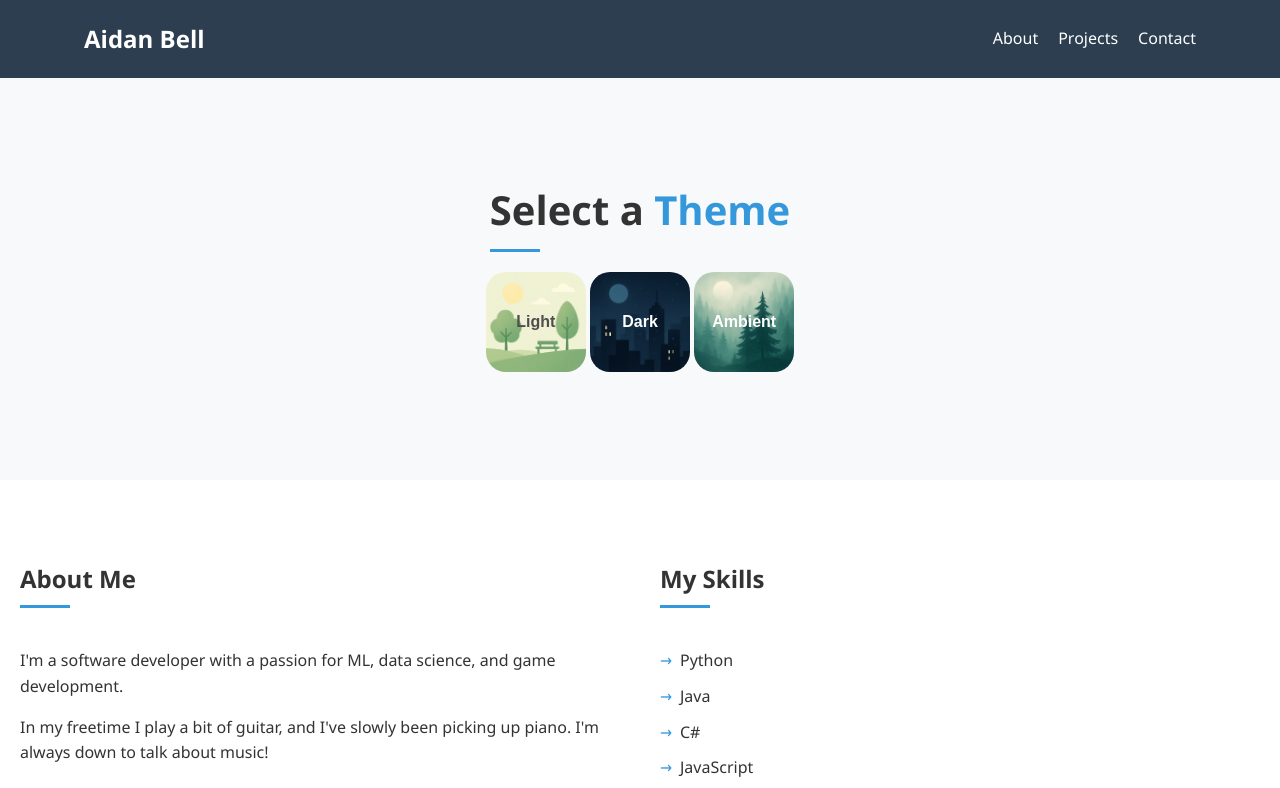
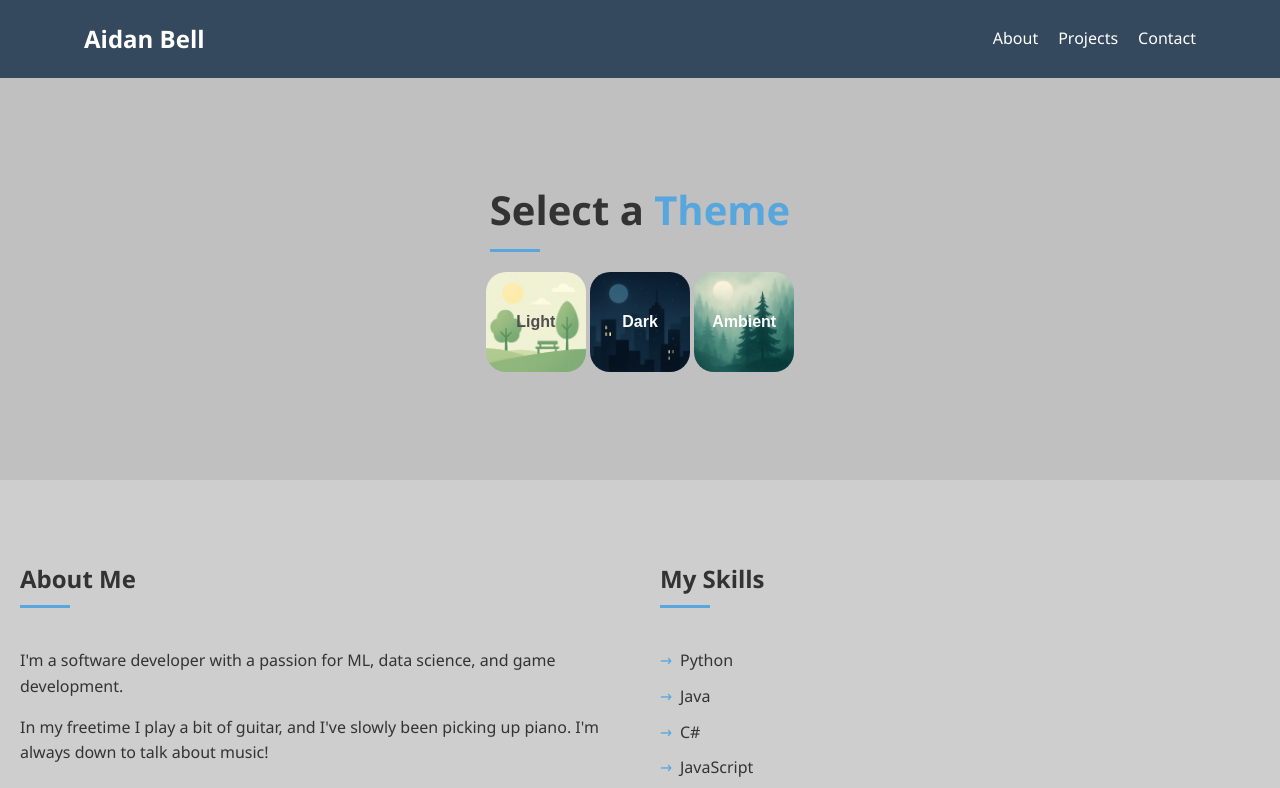
Before and after one commit to aidan073/Portfolio, a plain HTML site: page index.html in a window 1280 px wide. Both pictures are taken after a click on the button "Light". Shown: the top 788 px of the page. Drawn offline with Linux system fonts and the light colour scheme.

Commit message:
modified theme colors

```diff
--- a/styles.css
+++ b/styles.css
@@ -10,35 +10,32 @@
 
 /* Light Theme Variables */
 .light-theme {
-    --primary-color: #3498db;
-    --secondary-color: #2c3e50;
+    --primary-color: #58a6de;
+    --secondary-color: #34495e;
     --text-color: #333;
-    --bg-color: #f8f9fa;
-    --card-bg: #fff;
+    --bg-color: #c0c0c0;
+    --card-bg: #cecece;
     --border-color: #e1e1e1;
-    --transition: all 0.3s ease;
 }
 
 /* Dark Theme Variables */
 .dark-theme {
-    --primary-color: #3498db;
-    --secondary-color: #2c3e50;
-    --text-color: #333;
-    --bg-color: #f8f9fa;
-    --card-bg: #fff;
-    --border-color: #e1e1e1;
-    --transition: all 0.3s ease;
+    --primary-color: #58a6de;
+    --secondary-color: #34495e;
+    --text-color: #f8f9fa;
+    --bg-color: #121212;
+    --card-bg: #1e1e1e;
+    --border-color: #333;
 }
 
 /* Ambient Theme Variables */
 .ambient-theme {
     --primary-color: #296447;
     --secondary-color: #6f837b;
-    --text-color: #cccccc;
-    --bg-color: #f8f9fa;
-    --card-bg: #fff;
-    --border-color: #e1e1e1;
-    --transition: all 0.3s ease;
+    --text-color: #f8f9fa;
+    --bg-color: #1d2b24;
+    --card-bg: #395245;
+    --border-color: #333;
 }
 
 /* Light-theme button */
```
